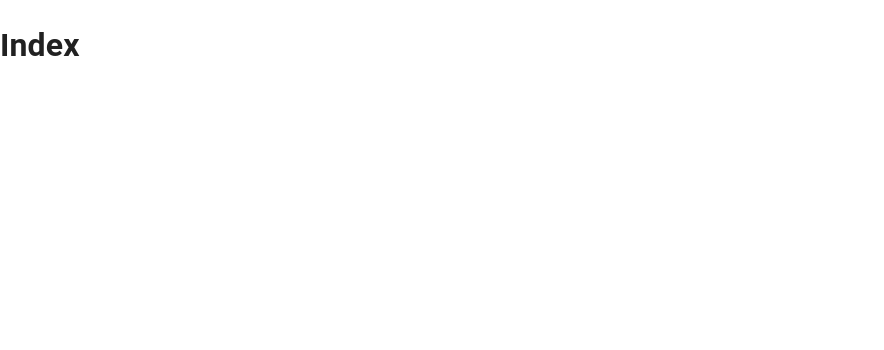
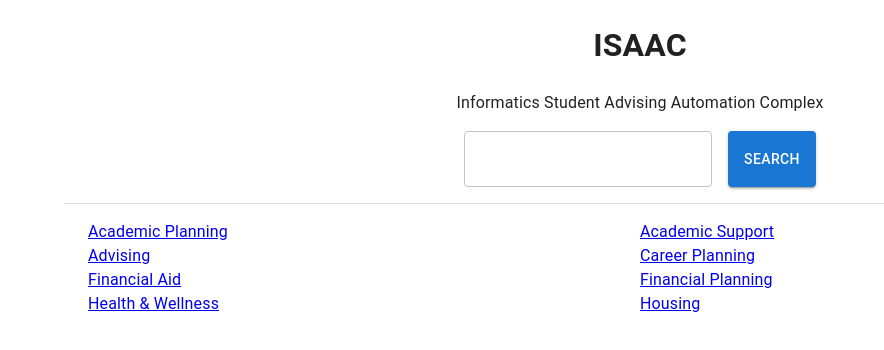
Before and after one commit to regex-capstone/B10-Regex-Capstone, a Next.js app: page / in a window 1280 px wide. Shown: the top 350 px of the page, without its empty margins (0-884 px from the left). Built offline with nearby package versions, Linux system fonts and the light colour scheme.

Commit message:
Static Index

```diff
--- a/pages/index.tsx
+++ b/pages/index.tsx
@@ -1,6 +1,45 @@
+import { Button, Container, Divider, Stack, TextField, Typography } from "@mui/material";
+import Grid2 from "@mui/material/Unstable_Grid2/Grid2";
+
 /* (root)/ */
 export default function Index() {
+  const categories = [
+    "Academic Planning",
+    "Academic Support",
+    "Advising",
+    "Career Planning",
+    "Financial Aid",
+    "Financial Planning",
+    "Health & Wellness",
+    "Housing",
+  ]
+
   return (
-    <h1>Index</h1>
+    <Container>
+      <Stack spacing={2}>
+        <Container sx={{
+          textAlign: "center",
+        }}>
+          <h1>ISAAC</h1>
+          <p>Informatics Student Advising Automation Complex</p>
+          <Stack direction="row" spacing={2} sx={{
+            justifyContent: "center",
+          }}>
+            <TextField />
+            <Button variant="contained">Search</Button>
+          </Stack>
+        </Container>
+        <Divider />
+        <Container>
+          <Grid2 container>
+            {categories.map((category) => (
+              <Grid2 xs={6}>
+                <a href="#">{category}</a>
+              </Grid2>
+            ))}
+          </Grid2>
+        </Container>
+      </Stack>
+    </Container>
   )
 }
```
